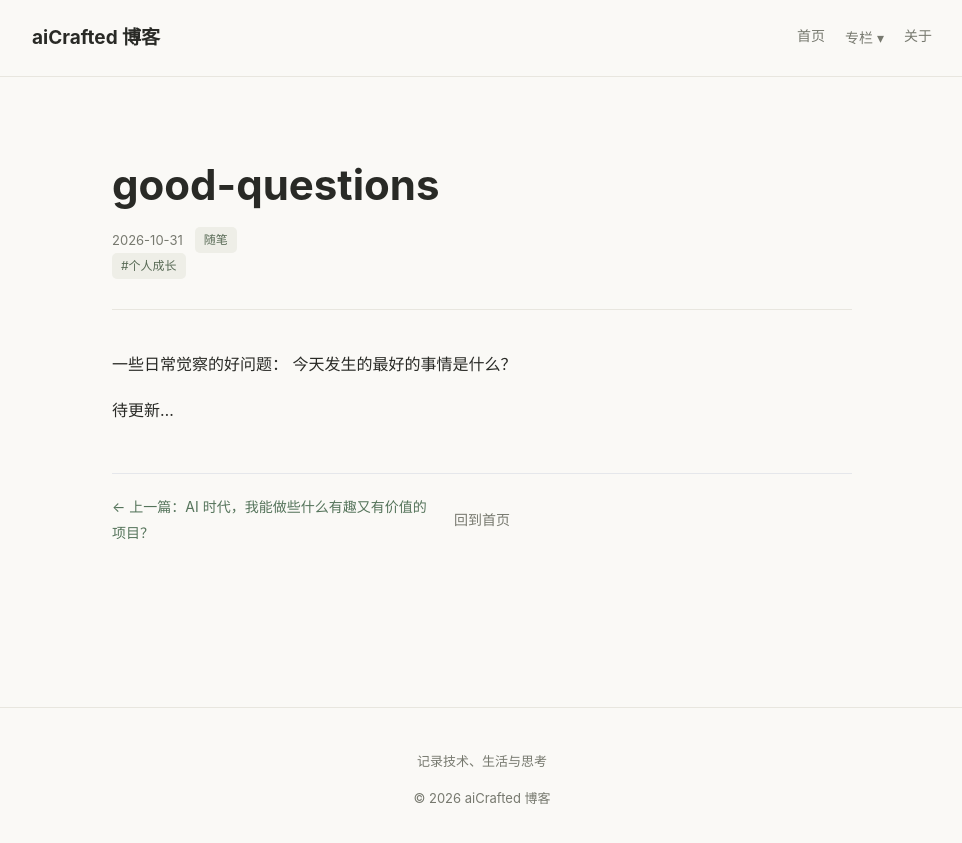
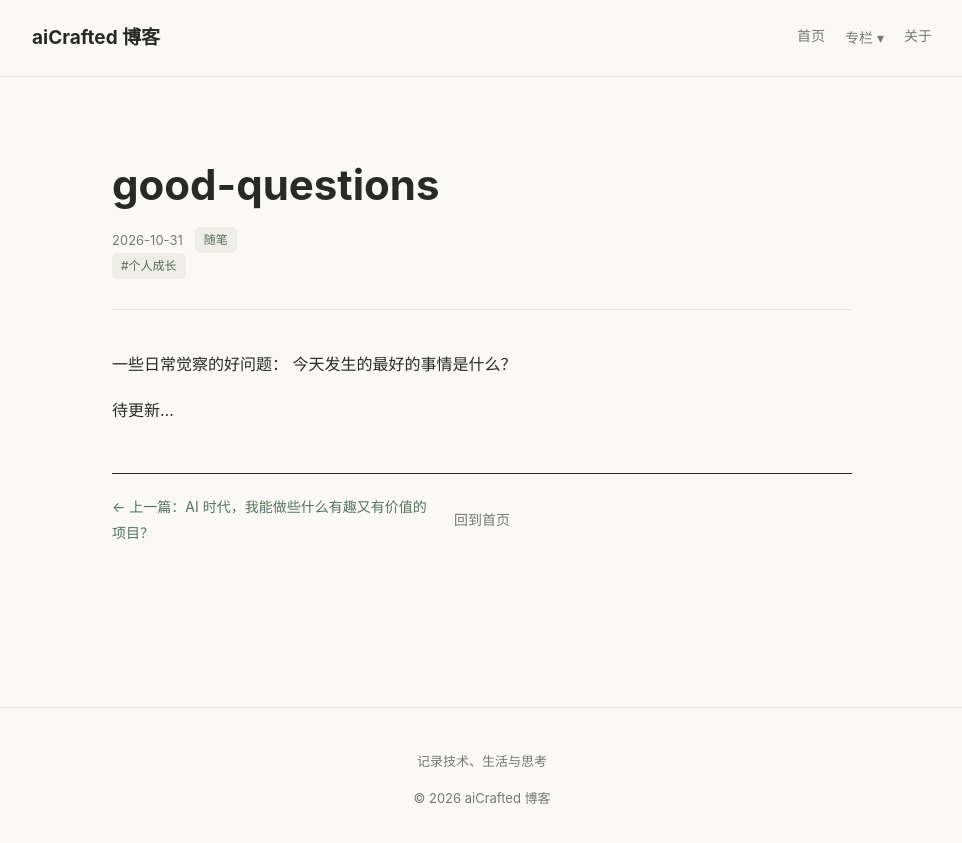
Before and after one commit to aicrafted-dev/aicrafted-dev.github.io, a Jekyll site: the page built from _posts/2026-10-31-good-questions.md, in a window 1280 px wide. Shown: the top 843 px of the page, without its empty margins (158-1120 px from the left). Built offline with Jekyll 4.4.1, drawn with Linux system fonts in a browser that asks for light colours.

Commit message:
Remove color from border-top in style.css

```diff
--- a/assets/css/style.css
+++ b/assets/css/style.css
@@ -109,7 +109,7 @@ a:hover { text-decoration: underline; }
   gap: 16px;
   margin-top: 48px;
   padding-top: 20px;
-  border-top: 1px solid #e5e7eb;
+  border-top: 1px solid;
   font-size: 14px;
 }
 
```
